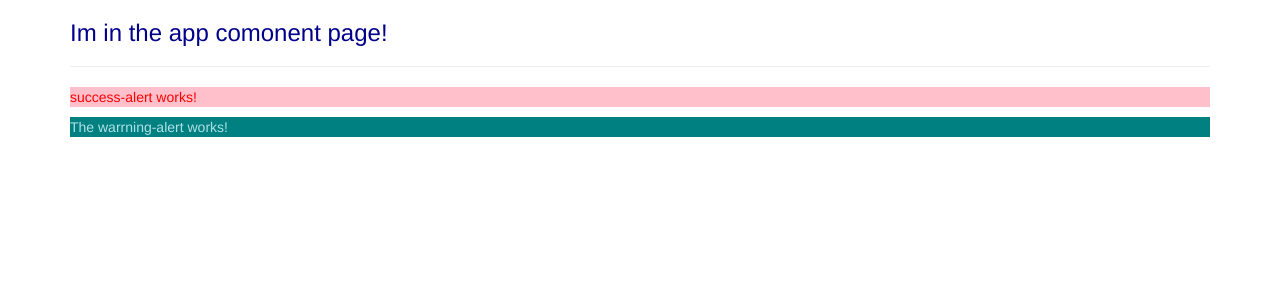
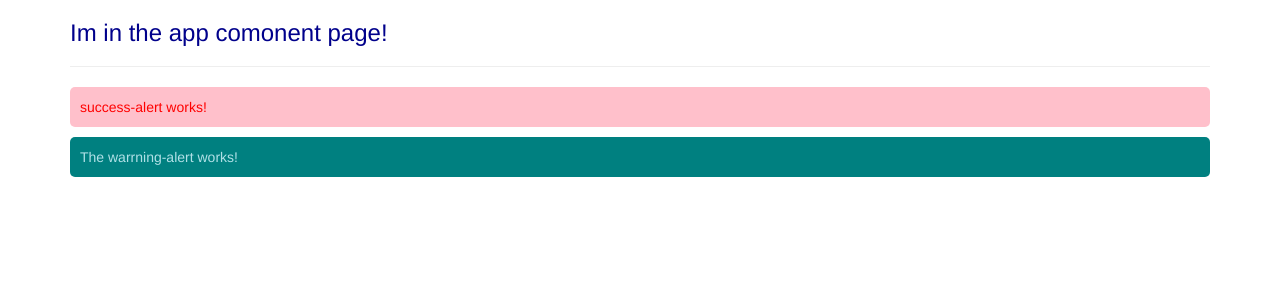
Before and after one commit to heshamzm/Learning-Angular, an Angular app: page / in a window 1280 px wide. Shown: the top 300 px of the page. Built offline with nearby package versions, Linux system fonts and the light colour scheme.

Commit message:
adding styles

```diff
--- a/src/app/success-alert/success-alert.component.css
+++ b/src/app/success-alert/success-alert.component.css
@@ -1,4 +1,6 @@
 p {
     color: red;
     background-color: pink;
+    padding: 10px;
+    border-radius: 5px;
 }
--- a/src/app/warrning-alert/warrning-alert.component.css
+++ b/src/app/warrning-alert/warrning-alert.component.css
@@ -1,4 +1,7 @@
 p {
     color: powderblue;
     background: teal;
+    padding: 10px;
+    border-radius: 5px;
+
 }
```
